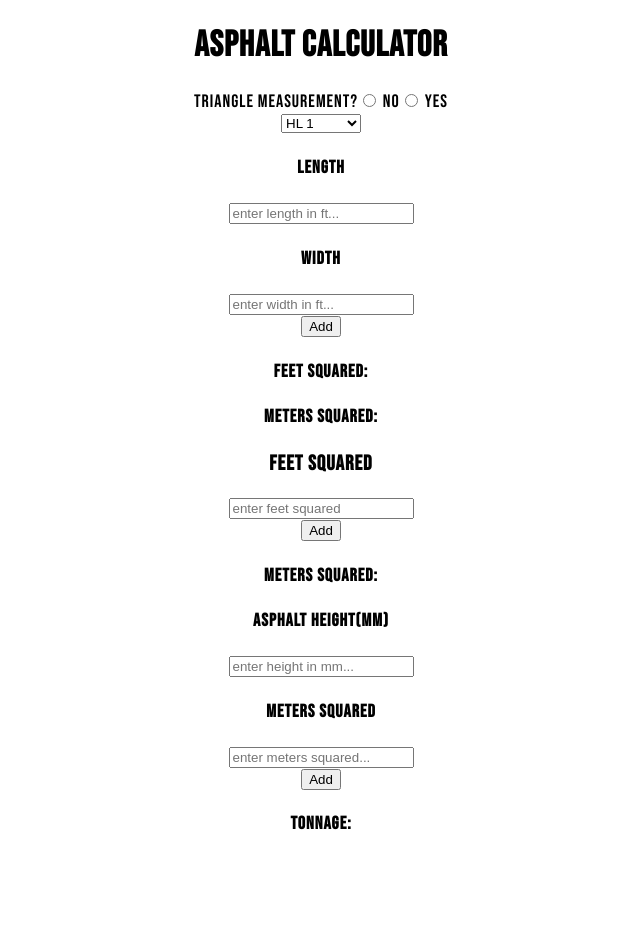
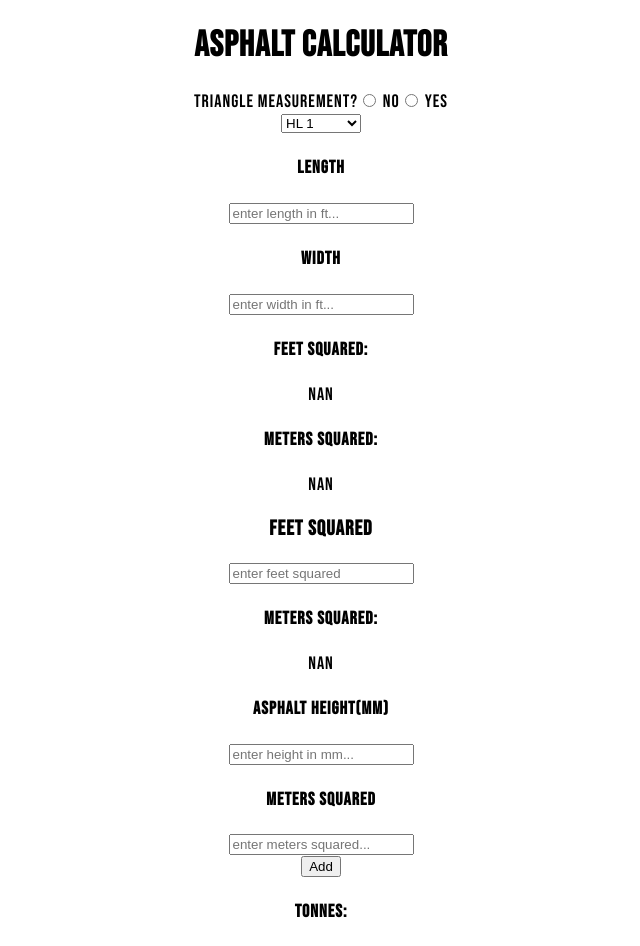
Before and after one commit to KyleRomanos/react-asphalt, a React (Create React App) app: page / in a window 1280 px wide. Shown: the top 946 px of the page, without its empty margins (319-959 px from the left). Before the commit the page ends 858 px from the top, so only its background shows below. Built offline with nearby package versions, Linux system fonts and the light colour scheme.

Commit message:
refactored with useEffect hooks

```diff
--- a/src/App.js
+++ b/src/App.js
@@ -4,7 +4,9 @@ import Calculation from './Calculation';
 import MetersSquared from './MetersSquared';
 import Tonnage from './Tonnage';
 
-function App() {
+
+const App =() => {
+
   return (
     <div className="App">
       <h1>Asphalt Calculator</h1>
--- a/src/Calculation.js
+++ b/src/Calculation.js
@@ -1,40 +1,21 @@
-import React from 'react';
+import React, { useState, useEffect } from 'react';
 
+export default function Calculation() {
+    // useState hook
+    const [length, setLength] = useState('');
+    const [width, setWidth] = useState('');
+    const [feetSquared, setFeetSquared] = useState('');
+    const [metersSquared, setMetersSquared] = useState('');
 
-class Calculation extends React.Component {
-    constructor() {
-        super();
-        this.state={
-            length: '',
-            width: '',
-            feetSquared: '',
-            metersSquared: ''
-        }
-    }
+    // useEffect is a Hook, it will be called everytime 'length' or 'width' change.
+    useEffect(() => {
+        const newFeetSquared = parseInt(length) * parseInt(width);
+        const newMetersSquared = parseInt(length) * parseInt(width) / 10.76;
+        setFeetSquared(newFeetSquared);
+        setMetersSquared(newMetersSquared);
+    },[length, width]);
 
-    handleLength = (event) => {
-        this.setState({
-            length: event.target.value,
-        })
-
-    }
-
-
-    handleWidth = (event) => {
-        this.setState({
-            width: event.target.value
-        })
-    }
-
-    exe = (event) => {
-        event.preventDefault()
-        this.setState({feetSquared: parseInt(this.state.length) * parseInt(this.state.width)})
-
-        this.setState({metersSquared: parseInt(this.state.length) * parseInt(this.state.width) / 10.76})
-    }
-
-    render() {
-        return (
+    return (
             <div>
                     <div>Triangle Measurement?
                     <input type="radio" value="No" name="gender" /> No
@@ -53,25 +34,19 @@ class Calculation extends React.Component {
                     </select>
                     </div>
                 <h4>Length</h4>
-                <form onSubmit={this.exe}>
+                <form>
                     <div>
-                    <input type="number" value={this.state.length} onChange={this.handleLength} placeholder="enter length in ft..."/>
-                {/* </div>
-                <div> */}
+                    <input type="number" value={length} onChange={(e) => setLength(e.target.value)} placeholder="enter length in ft..."/>
+
                     <h4>Width</h4>
-                    <input type="number" value={this.state.width} onChange={this.handleWidth} placeholder="enter width in ft..." />
-                </div>
-                <div>
-                    <button type="submit">Add</button>
+                    <input type="number" value={width} onChange={(e) => setWidth(e.target.value)} placeholder="enter width in ft..." />
                 </div>
                 </form>
                 <h4><b>Feet Squared:</b></h4>
-                {this.state.feetSquared}
+                {feetSquared}
                 <h4><b>Meters Squared:</b></h4>
-                {this.state.metersSquared}
+                {metersSquared}
             </div>
-        )
-    }
+    )
+
 }
-
-export default Calculation;
--- a/src/MetersSquared.js
+++ b/src/MetersSquared.js
@@ -1,110 +1,31 @@
-import React from 'react';
+import React, {useState, useEffect } from 'react';
 // import { render } from 'react-dom';
 
-class MetersSquared extends React.Component {
-    constructor() {
-        super();
-        this.state={
-            feetSquared: '',
-            metersSquared: ''
-        }
-    }
+export default function MetersSquared() {
 
-        handleFeetSquared = (event) => {
-            this.setState({
-                feetSquared: event.target.value,
-            })
-        }
 
-        calculateMetersSquared = (event) => {
-            event.preventDefault();
-            this.setState({metersSquared: parseInt(this.state.feetSquared) / 10.76})
+    const [feetSquared, setFeetSquared] = useState('');
+    const [metersSquared, setMetersSquared] = useState('');
 
-        }
 
-        render() {
+    useEffect(() => {
+        const newMetersSquared = parseInt(feetSquared) / 10.76;
+
+
+        setMetersSquared(newMetersSquared);
+    },[metersSquared, feetSquared])
+
         return (
 
             <div>
                 <h3>Feet Squared</h3>
-            <form onSubmit={this.calculateMetersSquared}>
+            <form>
                 <div>
-                <input type="number" value={this.state.length} onChange={this.handleLength} onChange={this.handleFeetSquared} placeholder="enter feet squared"/>
-                </div>
-
-                <div>
-                    <button type="submit">Add</button>
+                <input type="number" value={feetSquared} onChange={(e) => setFeetSquared(e.target.value)} placeholder="enter feet squared"/>
                 </div>
                 <h4><b>Meters Squared:</b></h4>
-                {this.state.metersSquared}
+                {metersSquared}
             </form>
             </div>
         )
-
-    }
-}
-
-
-export default MetersSquared;
-
-// import React from 'react';
-
-
-// class Calculation extends React.Component {
-//     constructor() {
-//         super();
-//         this.state={
-//             length: '',
-//             width: '',
-//             feetSquared: '',
-//             metersSquared: ''
-//         }
-//     }
-
-//     handleLength = (event) => {
-//         this.setState({
-//             length: event.target.value,
-//         })
-
-//     }
-
-
-//     handleWidth = (event) => {
-//         this.setState({
-//             width: event.target.value
-//         })
-//     }
-
-//     exe = (event) => {
-//         event.preventDefault()
-//         this.setState({feetSquared: parseInt(this.state.length) * parseInt(this.state.width)})
-
-//         this.setState({metersSquared: parseInt(this.state.length) * parseInt(this.state.width) / 10.76})
-//     }
-
-//     render() {
-//         return (
-//             <div>
-//                 <h1>Length</h1>
-//                 <form onSubmit={this.exe}>
-//                     <div>
-//                     <input type="number" value={this.state.length} onChange={this.handleLength}/>
-//                 </div>
-//                 <div>
-//                     <h1>Width</h1>
-//                     <input type="number" value={this.state.width} onChange={this.handleWidth}/>
-//                 </div>
-//                 <div>
-//                     <button type="submit">Add</button>
-//                 </div>
-//                 </form>
-//                 <h4><b>Feet Squared:</b></h4>
-//                 {this.state.feetSquared}
-//                 <h4><b>Meters Squared:</b></h4>
-//                 {this.state.metersSquared}
-//             </div>
-//         )
-//     }
-// }
-
-// export default Calculation;
+        }
--- a/src/Tonnage.js
+++ b/src/Tonnage.js
@@ -7,7 +7,10 @@ class Tonnage extends React.Component {
         this.state={
             asphaltHeight: '',
             squaredMeters: '',
-            tonnage: ''
+            tonnage: '',
+            results: [],
+            // totalTonnage: ''
+
         }
     }
 
@@ -28,23 +31,49 @@ class Tonnage extends React.Component {
             this.setState({tonnage: parseFloat(0.000246).toPrecision(3) * (this.state.asphaltHeight) * 10 * parseInt(this.state.squaredMeters)})
         }
 
+        handleResults = (event) => {
+            event.preventDefault();
+            this.setState((previousState) => ({ ...previousState, results: this.state.result }))
+        }
+
+        handleTotalTonnage = (event) => {
+            event.preventDefault();
+            this.setState((previousState) => ({ ...previousState, totalTonnage: this.state.totalTonnage }))
+        }
+
+
+
         render() {
         return (
 
             <div>
-            <form onSubmit={this.calculateTonnage}>
+            <form>
                 <div>
+
                 <h4>Asphalt Height(mm)</h4>
+
                 <input type="number" value={this.state.asphaltHeight} onChange={this.handleAsphaltHeight}  placeholder="enter height in mm..."/>
+
                 <h4>Meters Squared</h4>
+
                 <input type="number" value={this.state.squaredMeters} onChange={this.handleSquaredMeters}  placeholder="enter meters squared..."/>
                 </div>
 
                 <div>
-                    <button type="submit">Add</button>
+                    <button onClick= {this.calculateTonnage} type="submit">Add</button>
                 </div>
-                <h4><b>Tonnage:</b></h4>
+                <h4><b>Tonnes:</b></h4>
+
                 {this.state.tonnage}
+
+                {/* <button onClick={this.handleResults} type="submit">Add</button> */}
+
+                <h5><b>Total Tonnage:</b></h5>
+
+                <li>{this.state.results.push(parseFloat(this.state.tonnage))}</li>
+
+                <h5><b>Estimated Cost:</b></h5>
+
             </form>
             </div>
         )
```
